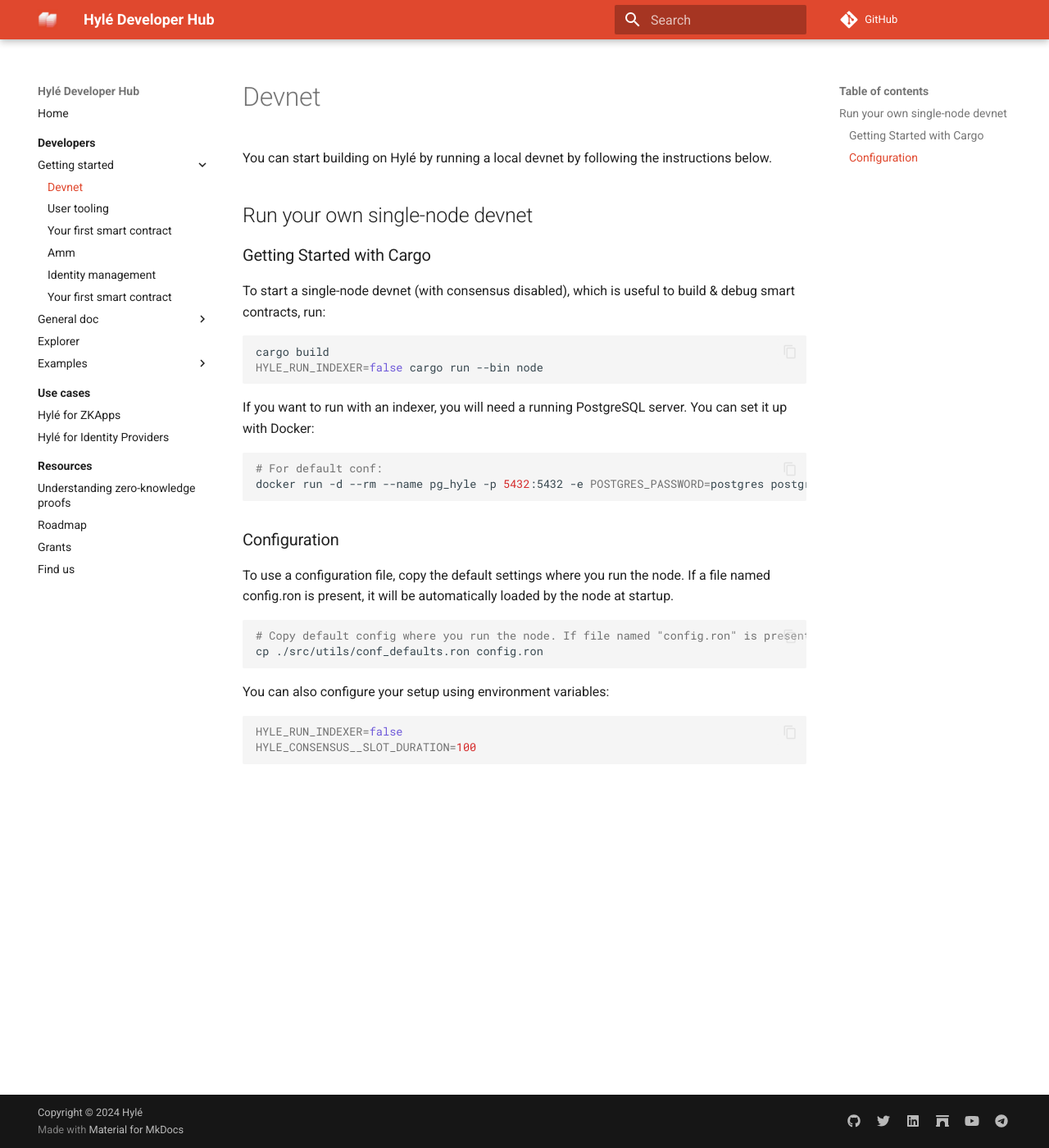
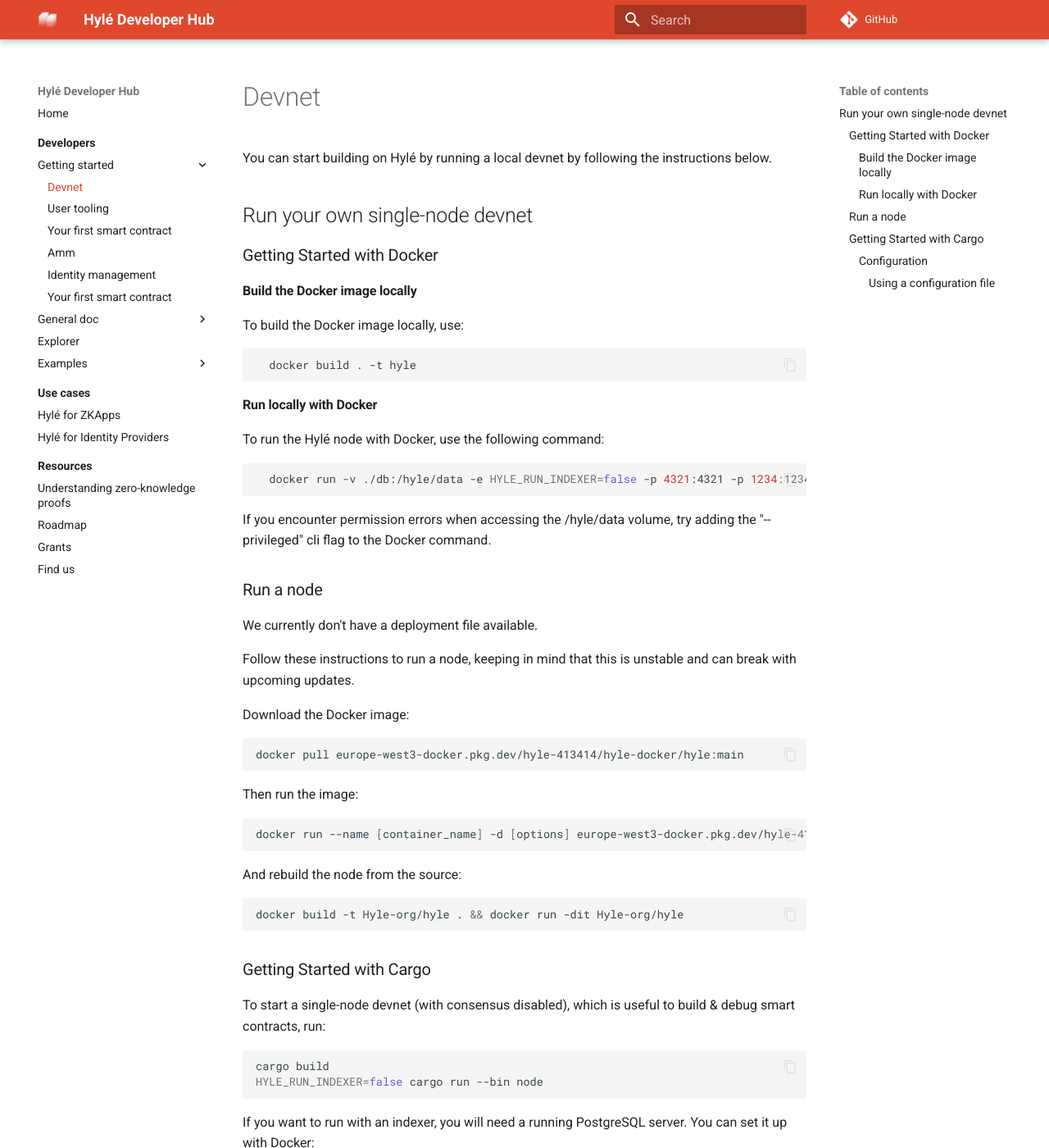
Before and after one commit to Hyle-org/devhub-hyle, an MkDocs documentation site: the page built from docs/developers/getting-started/devnet.md, in a window 1280 px wide and 1400 px high. Shown: the whole window at 82% size. Built offline with MkDocs 1.6.1 and Material for MkDocs 9.7.7, drawn with Linux system fonts in a browser that asks for light colours; comment, search, counter and statistics services are not loaded; some of the changed text lies outside the part shown.

Commit message:
switch docker & cargo

````diff
--- a/docs/developers/getting-started/devnet.md
+++ b/docs/developers/getting-started/devnet.md
@@ -22,6 +22,50 @@
 
 ## Run your own single-node devnet
 
+### Getting Started with Docker
+
+#### Build the Docker image locally
+
+To build the Docker image locally, use:
+
+```bash
+  docker build . -t hyle
+```
+
+#### Run locally with Docker
+
+To run the Hylé node with Docker, use the following command:
+
+```bash
+  docker run -v ./db:/hyle/data -e HYLE_RUN_INDEXER=false -p 4321:4321 -p 1234:1234 hyle
+```
+
+If you encounter permission errors when accessing the /hyle/data volume, try adding the "--privileged" cli flag to the Docker command.
+
+### Run a node
+
+We currently don't have a deployment file available.
+
+Follow these instructions to run a node, keeping in mind that this is unstable and can break with upcoming updates.
+
+Download the Docker image:
+
+```bash
+docker pull europe-west3-docker.pkg.dev/hyle-413414/hyle-docker/hyle:main
+```
+
+Then run the image:
+
+```bash
+docker run --name [container_name] -d [options] europe-west3-docker.pkg.dev/hyle-413414/hyle-docker/hyle:main
+```
+
+And rebuild the node from the source:
+
+```bash
+docker build -t Hyle-org/hyle . && docker run -dit Hyle-org/hyle
+```
+
 ### Getting Started with Cargo
 
 To start a single-node devnet (with consensus disabled), which is useful to build & debug smart contracts, run:
@@ -31,7 +75,6 @@
 HYLE_RUN_INDEXER=false cargo run --bin node
 ```
 
-<!-- TODO Alex : pourquoi on parle de docker dans le getting started sans Docker -->
 If you want to run with an indexer, you will need a running PostgreSQL server. You can set it up with Docker:
 
 ```bash
@@ -39,7 +82,11 @@
 docker run -d --rm --name pg_hyle -p 5432:5432 -e POSTGRES_PASSWORD=postgres postgres
 ```
 
-### Configuration
+#### Configuration
+
+You can configure your setup using environment variables or by editing a configuration file.
+
+##### Using a configuration file
 
 To use a configuration file, copy the default settings where you run the node. If a file named config.ron is present, it will be automatically loaded by the node at startup.
 
@@ -48,19 +95,9 @@
 cp ./src/utils/conf_defaults.ron config.ron
 ```
 
-You can also configure your setup using environment variables:
+Here's an example of how you can configure your setup using environment variables:
 
 ```bash
 HYLE_RUN_INDEXER=false
 HYLE_CONSENSUS__SLOT_DURATION=100
 ```
-
-<!--TODO Add table of what can be configured-->
-
-<!-- TODO
-### Useful tools
-
-- CLI
-- Rust client
-- Hyled
--->
````
